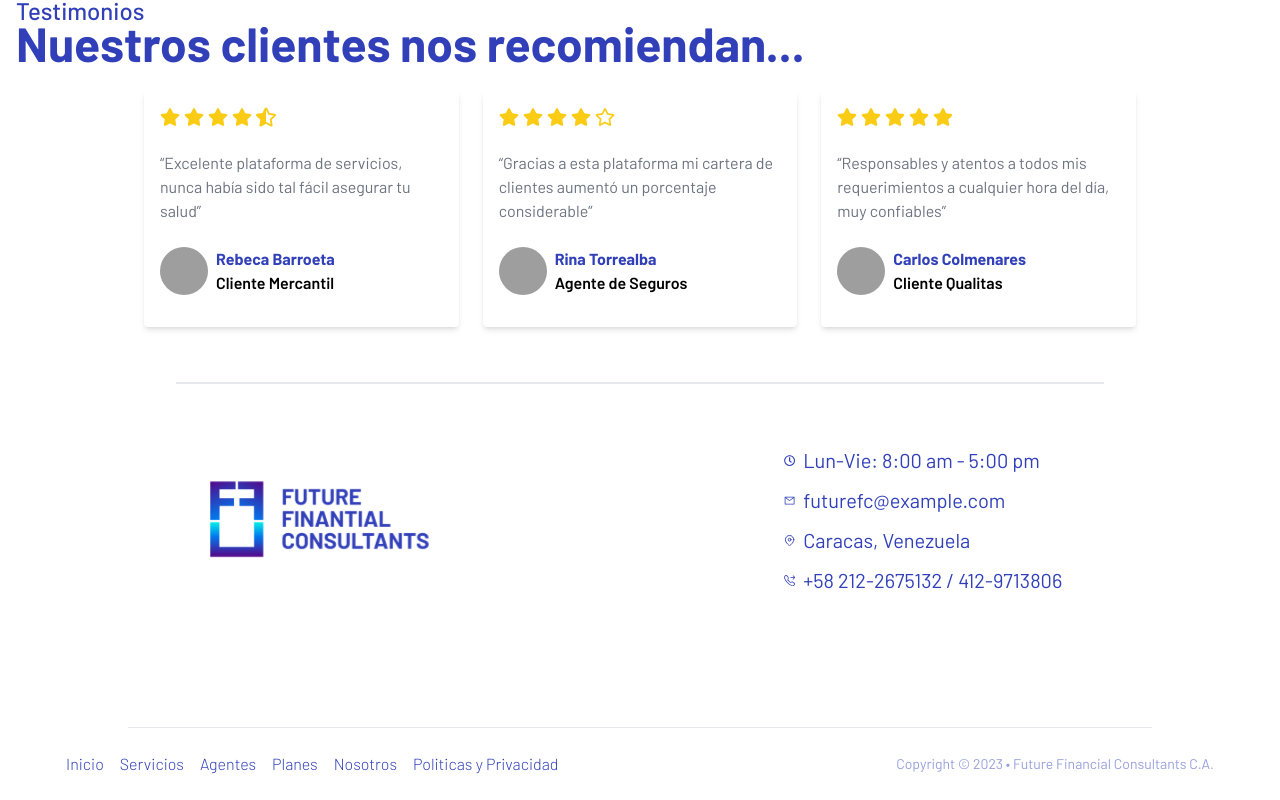
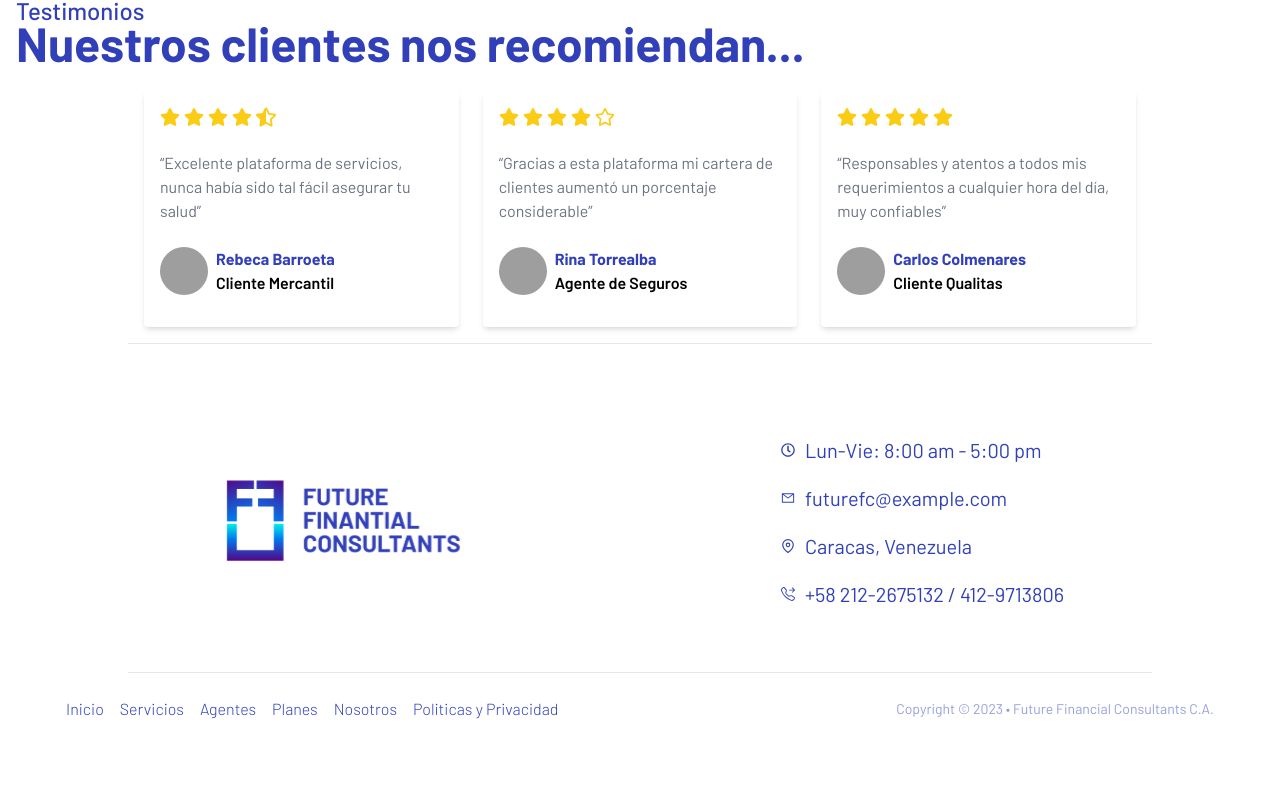
Before and after one commit to marco0490/ffconsultantsve, a React (Vite) app: page / in a window 1280 px wide. Shown: the part 2266-3066 px from the top of the page. After the commit the page ends 3011 px from the top, so only its background shows below. Built offline with nearby package versions, Linux system fonts and the light colour scheme; grey boxes are pictures that could not be loaded.

Commit message:
Refactor: Reestructure footer information region

```diff
--- a/src/components/Footer/Footer.jsx
+++ b/src/components/Footer/Footer.jsx
@@ -5,44 +5,25 @@ import { Copyright } from './Copyright/Copyright'
 
 function Footer() {
   return (
+    <>
+      <hr className="w-[calc(93vw-2rem)] max-w-[64rem] mx-auto bg-primary h-[1px]" />
       <footer>
-      <div className="wrapper">
-        <div className="md:hidden flex flex-col items-center bg-white text-primary p-4">
-          <div className="w-64 h-32 flex items-center justify-center gap-2.5">
-            <img className="w-full h-full" src={Logo} alt="Logo" />
-          </div>
+        <div className="footer-info wrapper region">
+          <img aria-hidden="true" className="block w-full max-w-[256px] mx-auto" src={Logo} alt="Logo" />
+          <div className='flex flex-col flow'>
             {contactInfo.map(({ info, icon }, i) =>
-            <div key={i} className="with-icon text-primary text-xl font-normal text-center my-4">
+              <div key={i} className="with-icon text-primary text-xl font-normal text-center">
                 <Icon icon={icon} className="icon w-6 h-5 inline-flex mr-1" />
                 {info}
               </div>
             )}
           </div>
-        <div className="hidden md:flex h-96 relative bg-white justify-center text-primary">
-          <div className="w-92 h-60 top-[24px] absolute flex-col justify-center items-center gap-16 inline-flex">
-            <div className="w-full h-0.5 bg-primary border text-primary" />
-            <div className="justify-start items-center gap-80 inline-flex">
-              <div className="w-72 h-32 px-6 py-2.5 justify-center items-center gap-2.5 flex">
-                <img className="w-64 h-32" src={Logo} alt="Logo" />
         </div>
-              <div className="w-80 h-36 flow">
-                {contactInfo.map(({ info, icon }, i) =>
-                  <div key={i} className="w-80 h-6 with-icon">
-                    <Icon icon={icon} className="icon w-6 h-5" />
-                    <div className="text-blue-800 text-xl font-normal">
-                      {info}
-                    </div>
-                  </div>
-                )}
-              </div>
-            </div>
-          </div>
-        </div>
-
+        <div className="wrapper">
           <Copyright />
-
         </div>
       </footer>
+    </>
   )
 }
 
--- /dev/null
+++ b/src/css/blocks/footer-info.css
@@ -0,0 +1,15 @@
+.footer-info {
+  --wrapper-width: clamp(16rem, 93vw, 55rem);
+  --region-space: 5.75rem 4rem;
+
+  display: flex;
+  flex-direction: column;
+  gap: 2rem;
+
+  @media screen(sm) {
+    display: grid;
+    grid-template-columns: auto 1fr;
+    justify-items: end;
+    align-items: center;
+  }
+}
--- a/src/index.css
+++ b/src/index.css
@@ -1,5 +1,7 @@
 @import 'tailwindcss/base';
 @import 'tailwindcss/components';
+
+@import './css/blocks/footer-info.css';
 
 @import './css/compositions/cluster.css';
 @import './css/compositions/cover.css';
```
Lines whose indentation alone changed are shown as unchanged.
